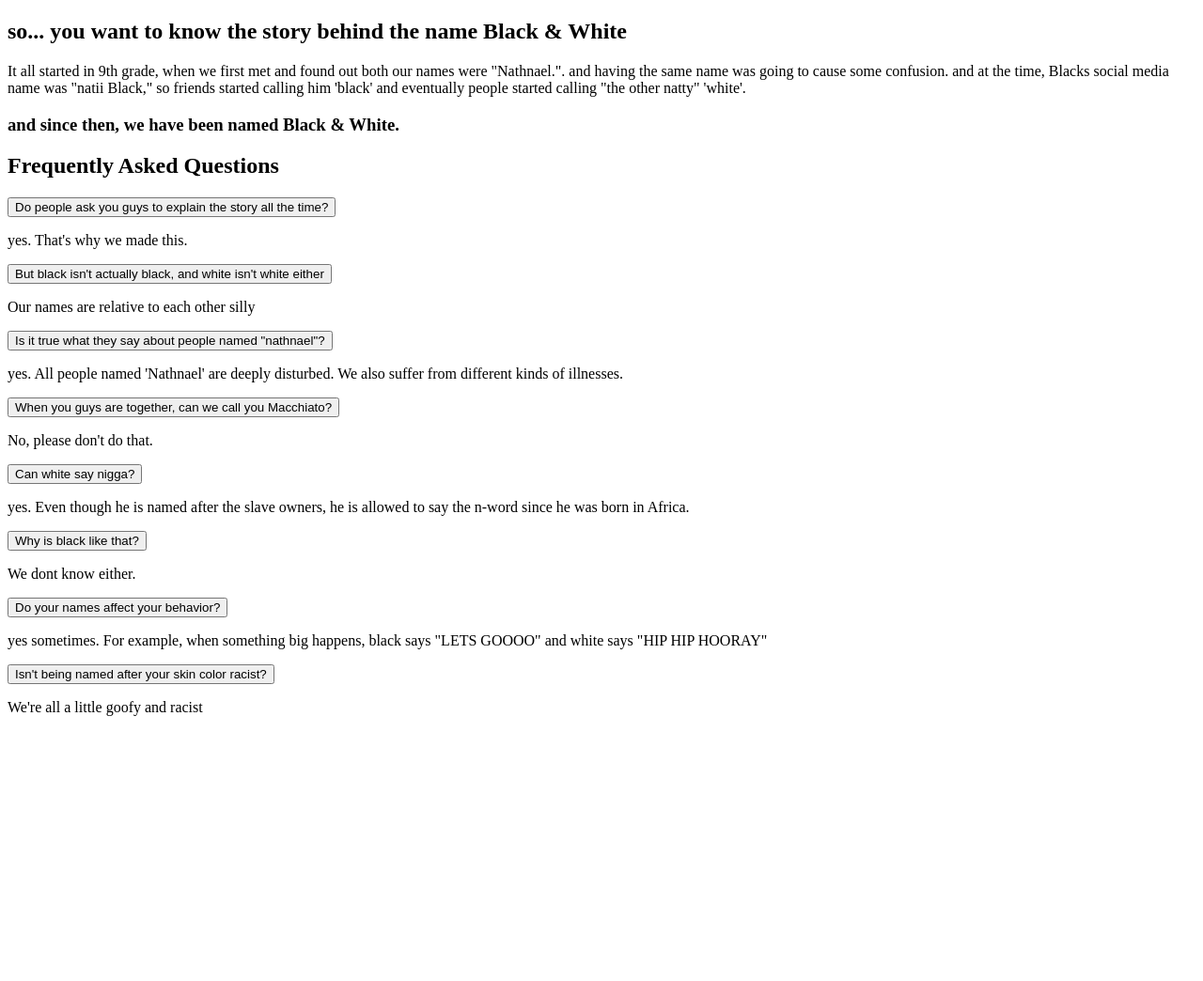
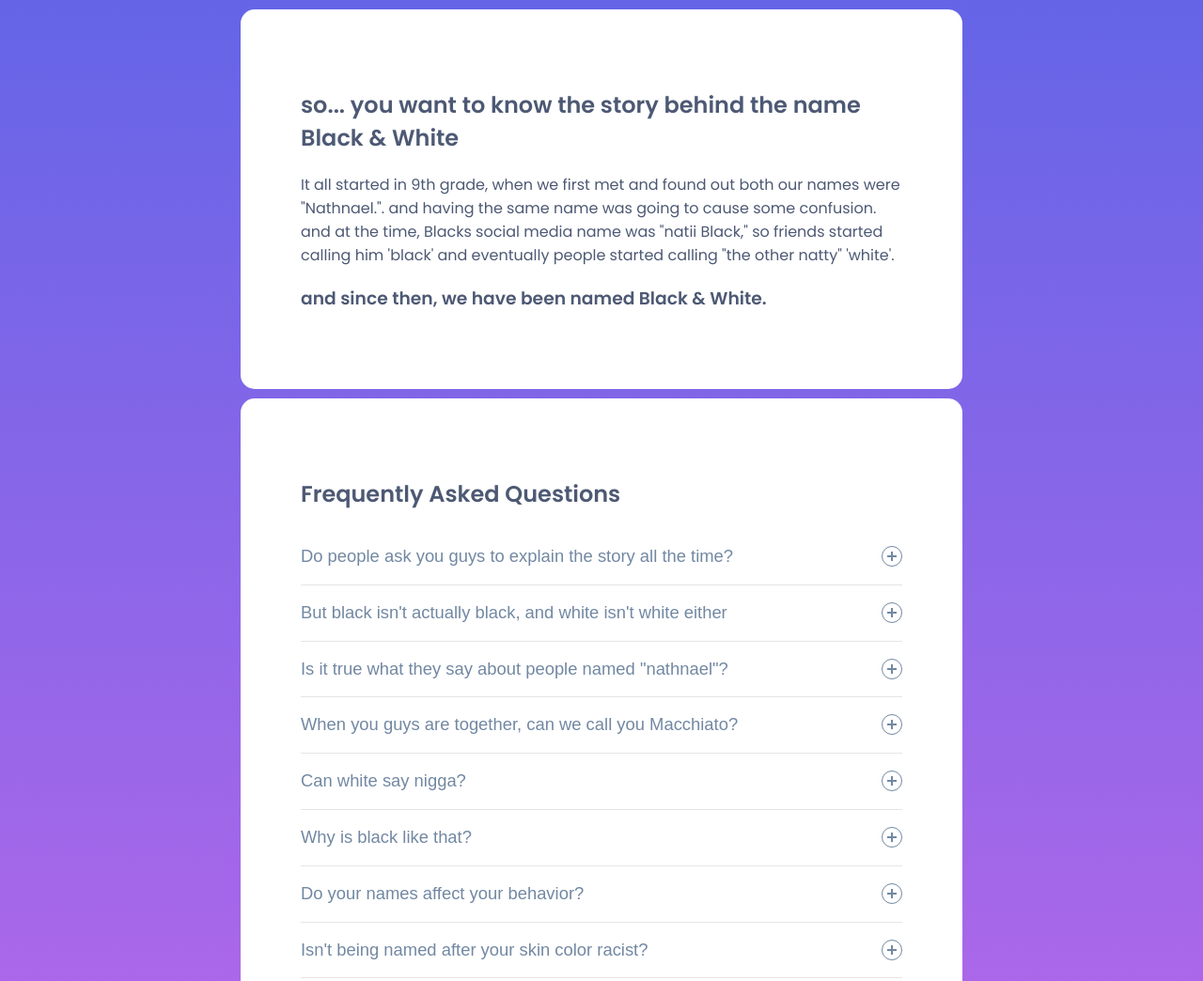
Before and after one commit to x0nata/Black-n-White, a plain HTML site: page index.html in a window 1280 px wide. Shown: the top 1044 px of the page at 94% size. Before the commit the page ends 800 px from the top, so only its background shows below. Drawn offline with Linux system fonts and the light colour scheme; the site is published under a folder, as on GitHub Pages, so addresses that start at the root find nothing.

Commit message:
index.html

```diff
--- a/index.html
+++ b/index.html
@@ -5,7 +5,7 @@
     <meta http-equiv="X-UA-Compatible" content="IE=edge" />
     <meta name="viewport" content="width=device-width, initial-scale=1.0" />
     <title>B&W Lore</title>
-    <link rel="stylesheet" href="/style.css" />
+    <link rel="stylesheet" href="style.css" />
   </head>
   <body>
     <div class="story">
@@ -111,6 +111,6 @@
           </div>
       </div>
     </div>
-    <script src="/script.js"></script>
+    <script src="script.js"></script>
   </body>
 </html>
```
